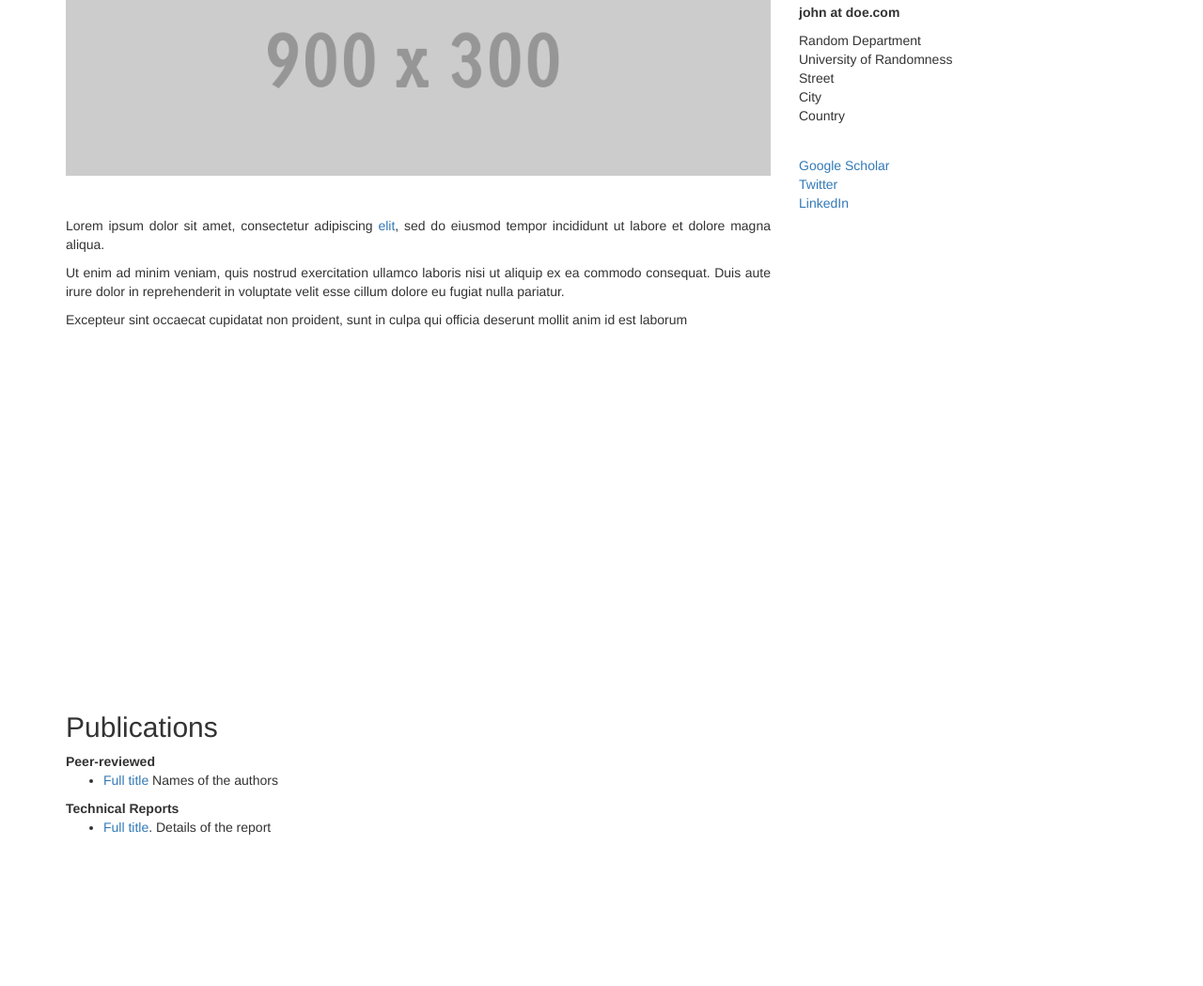
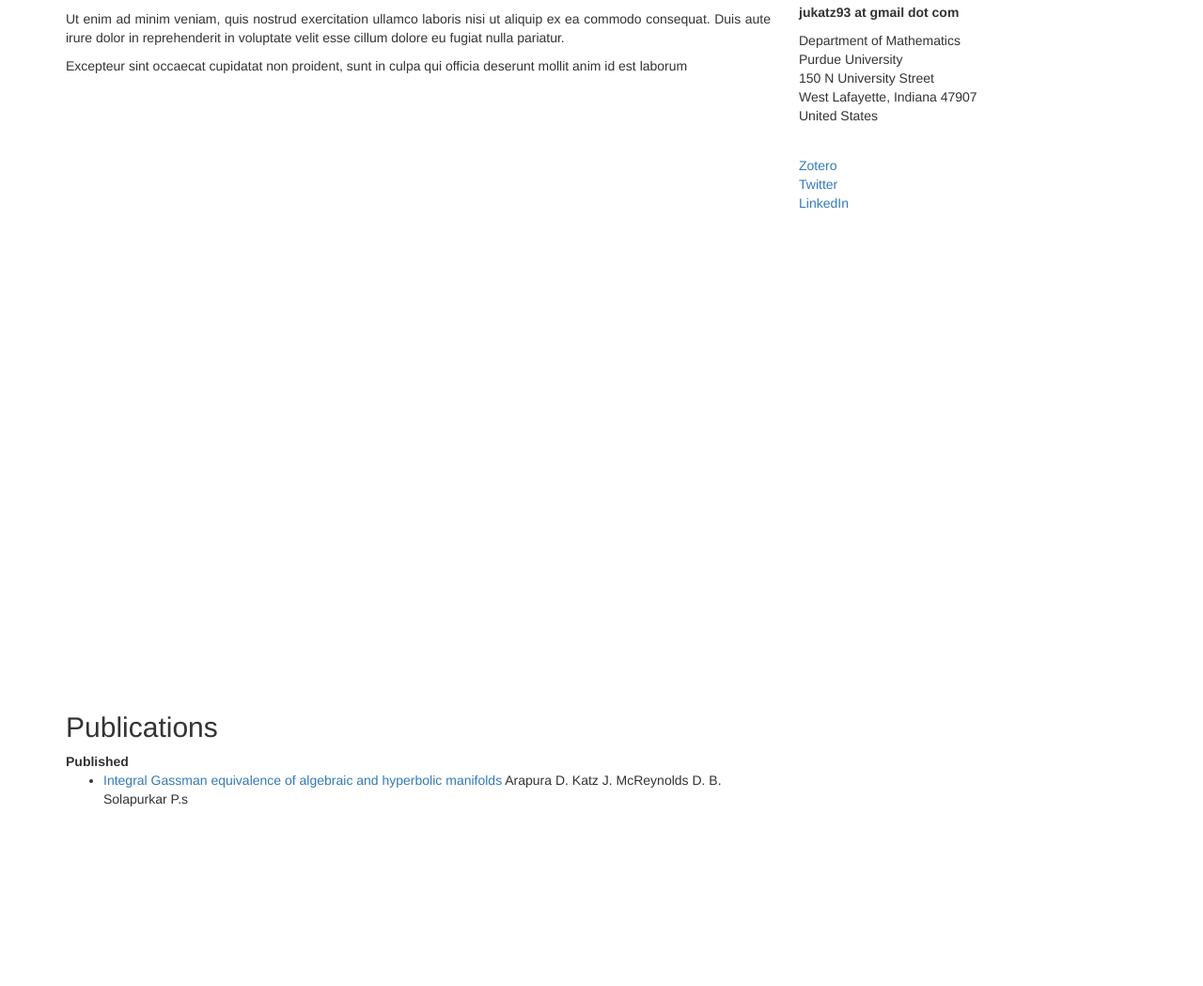
Before and after one commit to jkatz9/jkatz9.github.io, a plain HTML site: page index.html in a window 1280 px wide. Shown: the part 134-1183 px from the top of the page at 94% size. Drawn offline with nearby package versions, Linux system fonts and the light colour scheme.

Commit message:
Update contact info and sidebar links in index.html
- Changes the contact email to jukatz93 at gmail dot com.
- Updates the contact department and university information.
- Modifies the address to include the specific location details.
- Replaces the Google Scholar link with a Zotero link.
- Adds a published paper with its title and authors.

This commit updates the contact info and sidebar links in the index.html file. It changes the contact email to jukatz93 at gmail dot com and updates the department and university information. The address is modified to include the specific location details. The Google Scholar link is replaced with a Zotero link. Additionally, a published paper with its title and authors is added.

```diff
--- a/index.html
+++ b/index.html
@@ -51,7 +51,7 @@
             <div class="col-md-8" style="height: 100vh;">
 
                 <!-- Main Image -->
-                <img class="img-responsive" src="photo.gif" alt=""><br>
+                <!-- <img class="img-responsive" src="photo.gif" alt=""><br> -->
 
                 <div style="margin-top:3%; text-align:justify;">
 					<p>Lorem ipsum dolor sit amet, consectetur adipiscing <a href="#">elit</a>, sed do eiusmod tempor incididunt ut labore et dolore magna aliqua.</p>
@@ -65,19 +65,19 @@
             <!-- Contact Info on the Sidebar -->
             <div class="col-md-4">
                 <div style="font-family: 'Oswald', sans-serif; font-size: 32px;"><b>John Doe</b></div><br>
-                <p><b>john at doe.com</b><br>
-                <p>Random Department<br>
-                University of Randomness<br>
-                Street<br>
-                City <br>
-                Country<br>
+                <p><b>jukatz93 at gmail dot com</b><br>
+                <p>Department of Mathematics<br>
+                Purdue University<br>
+                150 N University Street<br>
+                West Lafayette, Indiana 47907<br>
+                United States<br>
                 </p>
             </div>
 
 
             <!-- Links on the Sidebar -->
             <div class="col-md-4" style="margin-top:2%">
-              <dd><a href="#">Google Scholar</a></dd>
+              <dd><a href="https://www.zotero.org/jukatz9/library">Zotero</a></dd>
               <dd><a href="#">Twitter</a></dd>
               <dd><a href="#">LinkedIn</a></dd>
             </div>
@@ -87,15 +87,28 @@
             <div class="col-md-8" style="height: 100vh;">
                 <h2 id="publications">Publications</h2>
 
-                <strong>Peer-reviewed</strong><br/>
+                <strong>Published</strong><br/>
+                <ul>
+                <li class="paper" words="add, your, keywords, here"><a href="https://doi.org/10.1007/s00209-018-2077-2
+
+                    ">Integral Gassman equivalence of algebraic and hyperbolic manifolds </a>Arapura	D.
+Katz	J.
+McReynolds	D. B.
+Solapurkar	P.s</li>
+                </ul>
+
+                <!-- <strong>Submitted</strong><br/>
                 <ul>
                 <li class="paper" words="add, your, keywords, here"><a href="#">Full title</a> Names of the authors</li>
-                </ul>
-
-                <strong>Technical Reports</strong><br/>
+                </ul> -->
+                <!-- <strong>Unpublished</strong><br/>
+                <ul>
+                <li class="paper" words="add, your, keywords, here"><a href="#">Full title</a> Names of the authors</li>
+                </ul> -->
+                <!-- <strong>In Progress</strong><br/>
                 <ul>
                 <li class="paper" words="add, your, keywords, here"><a href="#">Full title</a>. Details of the report</li>
-                </ul>
+                </ul> -->
             </div>
 
 
```
